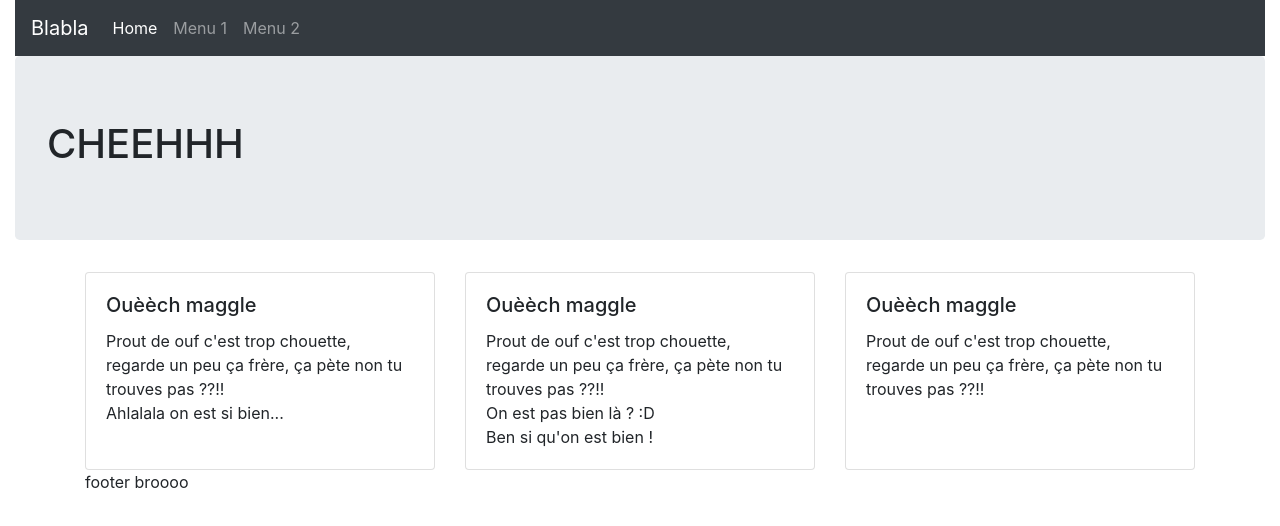
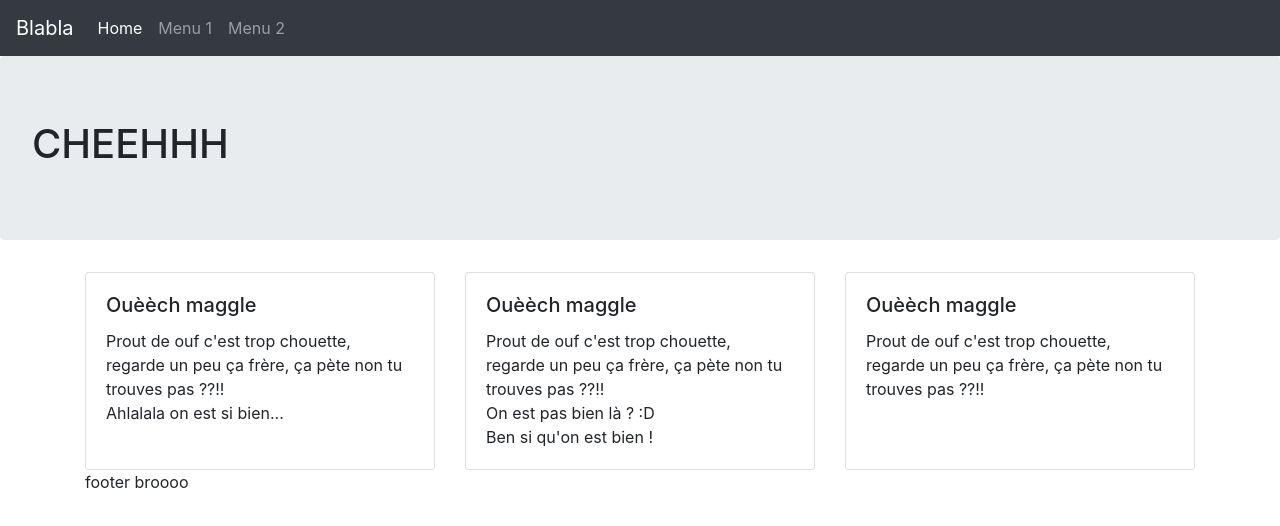
Before and after one commit to AgathePons/bootstrap_test, a plain HTML site: page index.html in a window 1280 px wide. Drawn offline with nearby package versions, Linux system fonts and the light colour scheme.

Commit message:
set 100% width for nav + jumbotron

```diff
--- a/index.html
+++ b/index.html
@@ -16,8 +16,7 @@
 <body>
   <div class="container-fluid">
     <div class="row">
-      <div class="col">
-        <nav class="navbar navbar-expand-lg bg-dark navbar-dark">
+    <nav class="navbar navbar-expand-lg bg-dark navbar-dark d-flex flex-fill">
       <a class="navbar-brand" href="index.html" title="go home">Blabla</a>
       <button class="navbar-toggler" type="button" data-bs-toggle="collapse"
         data-bs-target="#navbarHeaderCollapsable" aria-controls="navbarHeaderCollapsable" aria-expanded="false"
@@ -39,10 +38,12 @@
       </div>
     </nav>
   </div>
-    </div>
-    <div class="jumbotron">
+    <div class="row">
+      <div class="jumbotron d-flex flex-fill">
         <h1>CHEEHHH</h1>
       </div>
+    </div>
+
   </div>
   <div class="container">
 
```
Lines whose indentation alone changed are shown as unchanged.
